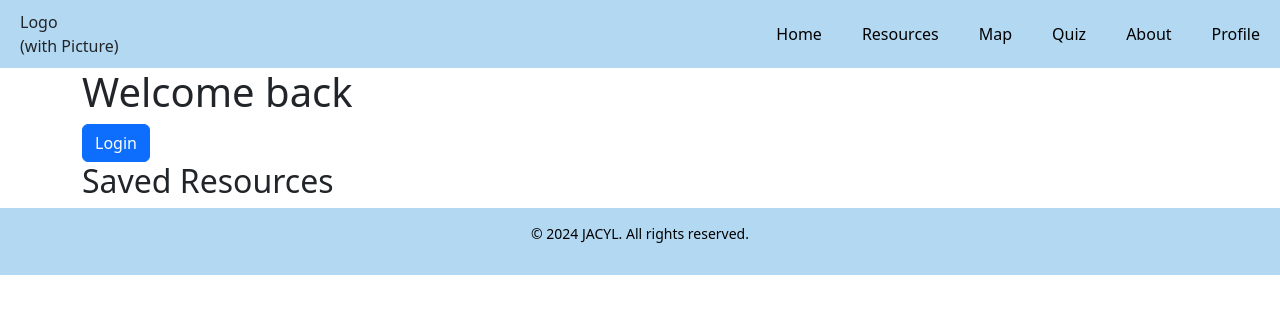
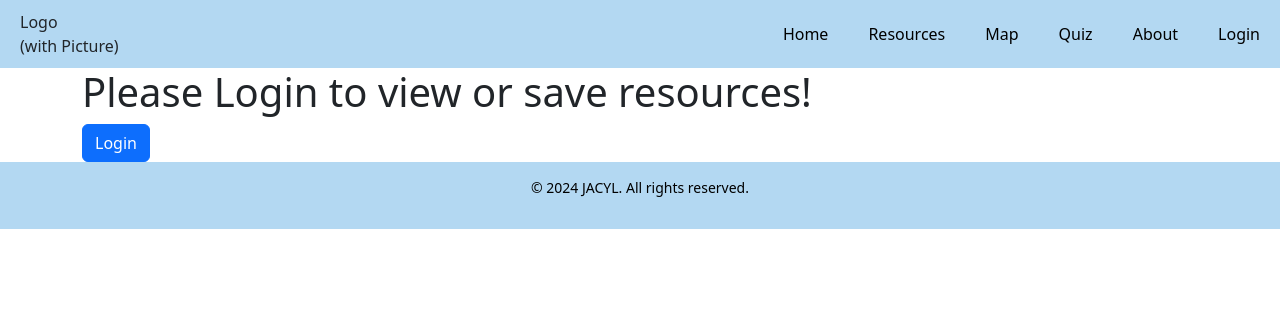
Before and after one commit to UW-INFO442-AU24/jacyl, a React (Vite) app: page /user in a window 1280 px wide. Shown: the top 314 px of the page. Built offline with nearby package versions, Linux system fonts and the light colour scheme; no server answers.

Commit message:
more pretty

```diff
--- a/src/components/Navbar.jsx
+++ b/src/components/Navbar.jsx
@@ -24,8 +24,7 @@ export function Navbar({user}) {
             <li><Link to="/map">Map</Link></li>
             <li><Link to="/quiz">Quiz</Link></li>
             <li><Link to="/about">About</Link></li>
-            <li><Link to="/user">Profile</Link></li>
-            {/* {user ? <li><Link to="/" onClick={signout}>Logout</Link></li> : <li><Link to="login">Login</Link></li>} */}
+            {user ? <li><Link to="/user">Profile</Link></li> : <li><Link to="login">Login</Link></li>}
         </ul>
     </nav>
     )
--- a/src/components/User.jsx
+++ b/src/components/User.jsx
@@ -55,13 +55,20 @@ export function User({user, savedResources}) {
 
     return (
         <div className="container">
-            <h1>{"Welcome back " + (user ? user.displayName : "")}</h1>
-            {user ? <button className="btn btn-primary" onClick={signout}>Logout</button> : <button className="btn btn-primary">Login</button>}
-            <h2>Saved Resources</h2>
-
-            <div className="d-flex row">
-                {savedResourcesCards}
+            {user ?
+            <div>
+                <h1>{"Welcome back " + (user ? user.displayName : "")}</h1>
+                <button className="btn btn-primary" onClick={signout}>Logout</button>
+                <h2>Saved Resources</h2>
+                <div className="d-flex row">
+                    {savedResourcesCards}
+                </div>
+            </div> :
+            <div>
+                <h1>Please Login to view or save resources!</h1>
+                <Link className="btn btn-primary" to="/login">Login</Link>
             </div>
+            }
 
         </div>
     )
```
